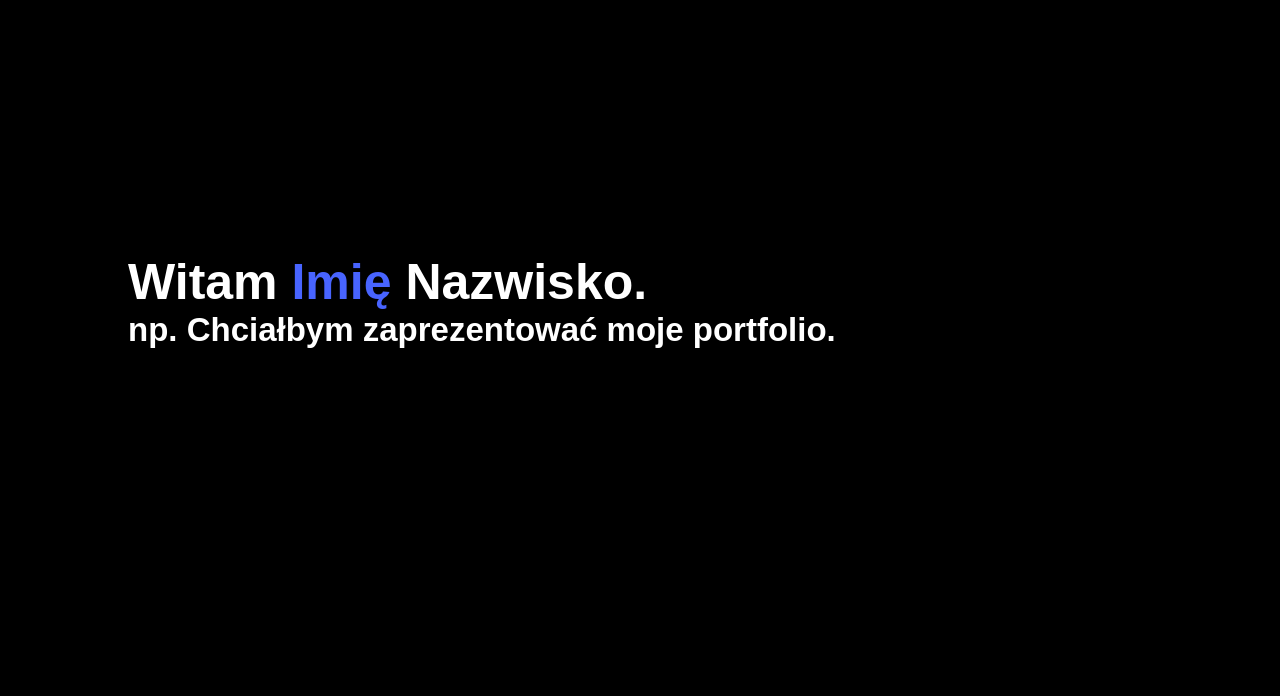
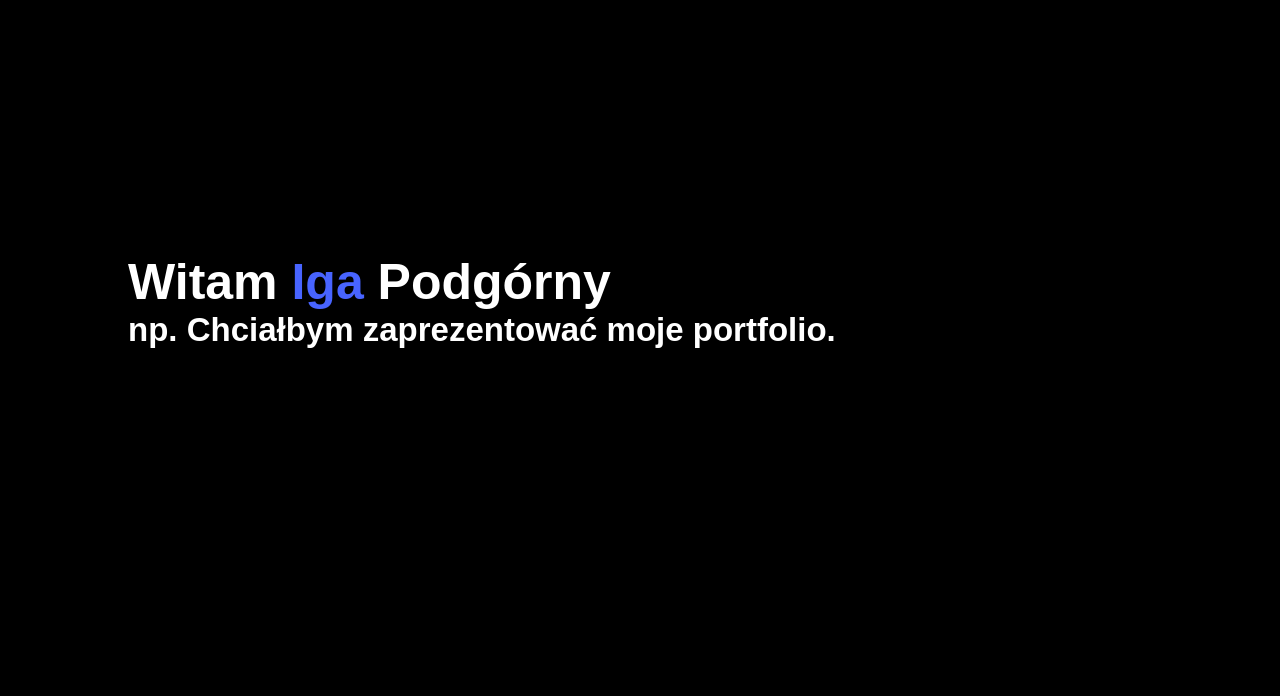
Before and after one commit to igapodg098/IP_MyWeb, a plain HTML site: page index.html in a window 1280 px wide. Shown: the part 104-800 px from the top of the page. Drawn offline with Linux system fonts and the light colour scheme.

Commit message:
Update index.html

```diff
--- a/index.html
+++ b/index.html
@@ -28,7 +28,7 @@
             </div>
         </nav>
         <div class="header-text">
-            <h1 class="slide-left">Witam <span>Imię</span> Nazwisko.</h1> <!--miejsce na przedstawienie swojej osoby-->
+            <h1 class="slide-left">Witam <span>Iga</span> Podgórny</h1> <!--miejsce na przedstawienie swojej osoby-->
             <p class="slide-left">np. Chciałbym zaprezentować moje portfolio.</p> <!--krótki opis czego dotyczy strona-->
         </div>
     </div>
```
